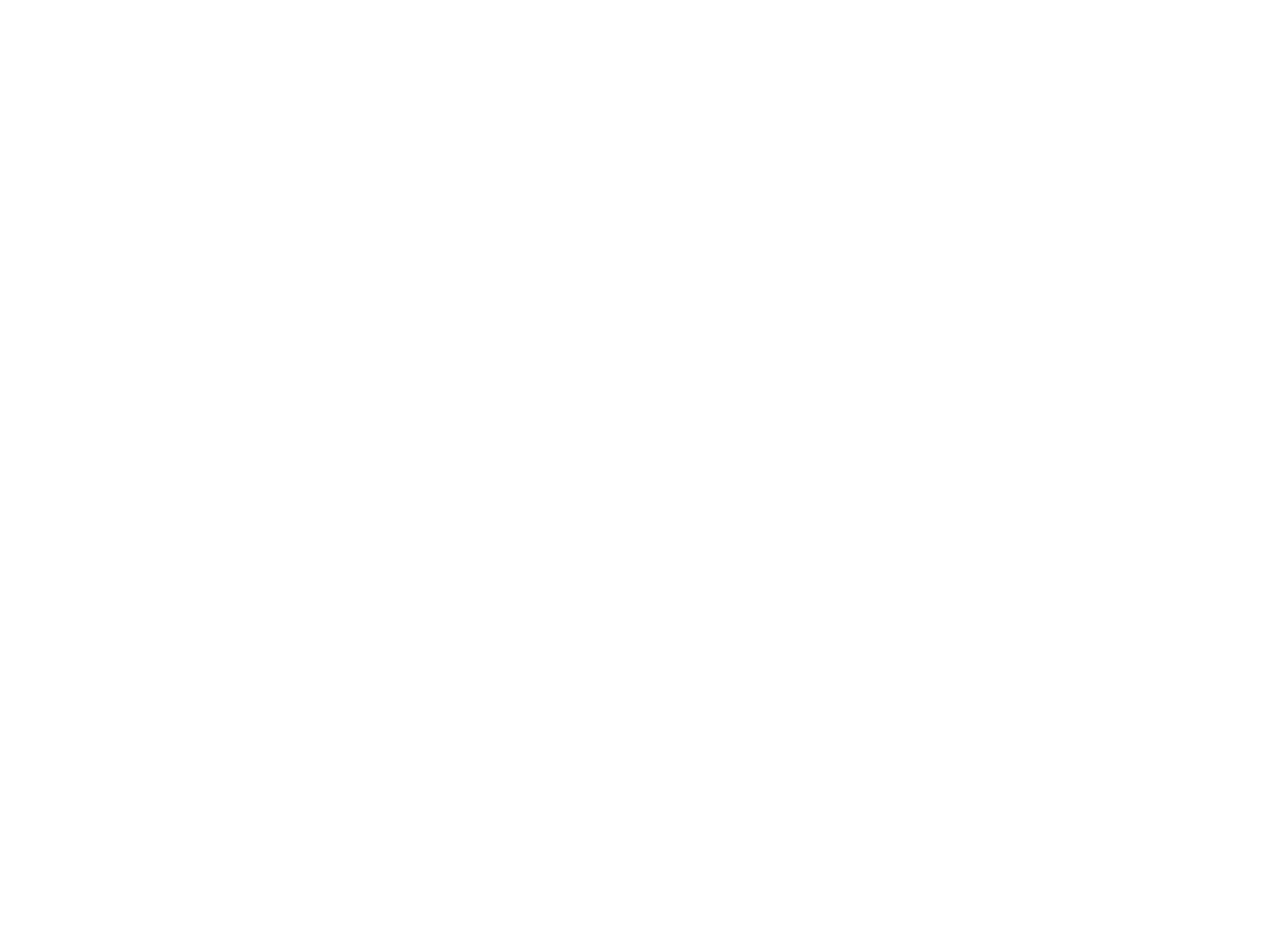
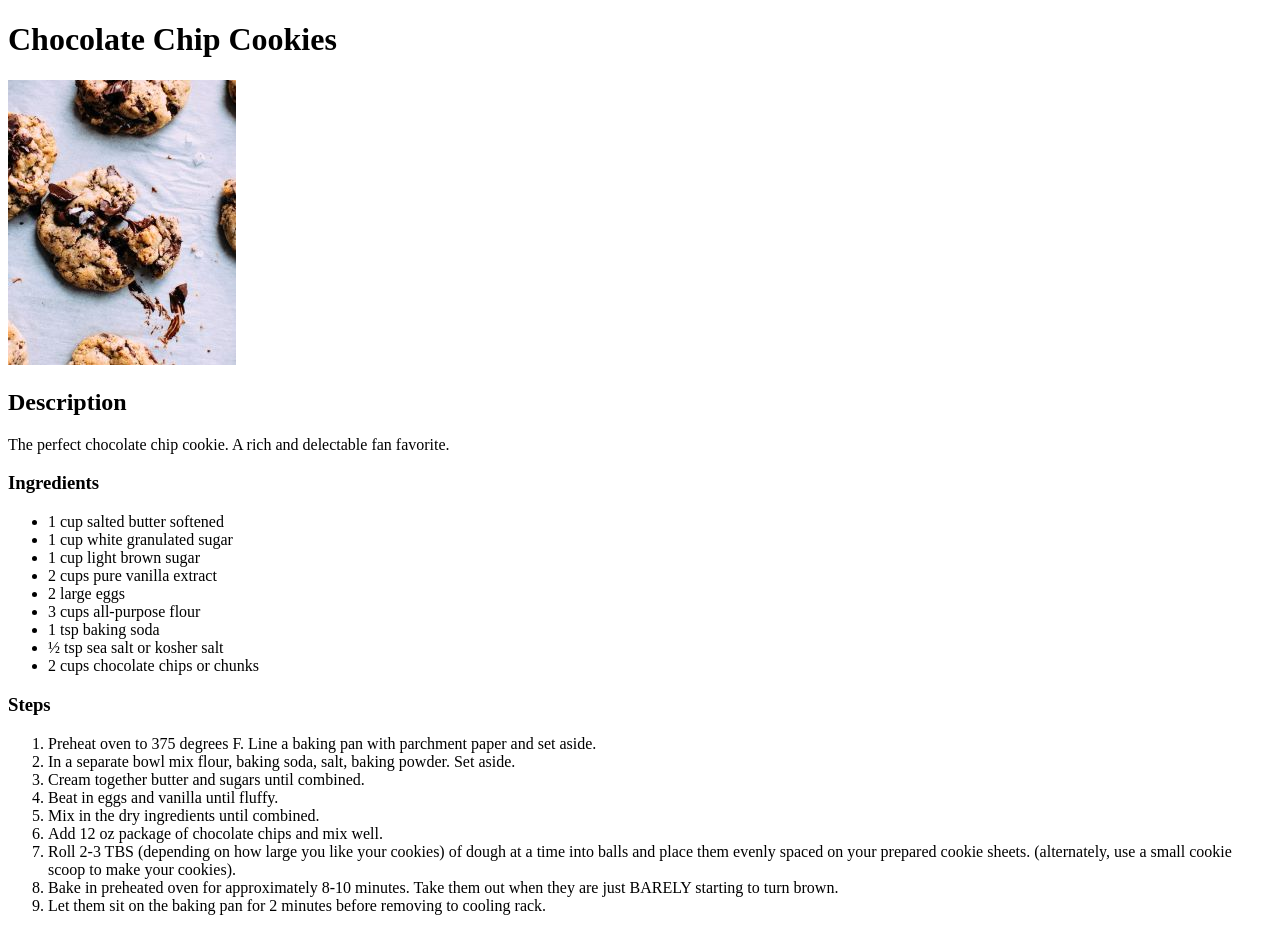
Before and after one commit to danazsou/odin-recipes, a plain HTML site: page recipes/chocolate-chip-cookies.html in a window 1280 px wide. Before the commit the page ends 800 px from the top, so only its background shows below. Drawn offline with Linux system fonts and the light colour scheme.

Commit message:
completed second iteration with choco cookies recipe

```diff
--- a/recipes/chocolate-chip-cookies.html
+++ b/recipes/chocolate-chip-cookies.html
@@ -0,0 +1,40 @@
+<!DOCTYPE html>
+<html lang="en">
+<head>
+    <meta charset="UTF-8">
+    <meta http-equiv="X-UA-Compatible" content="IE=edge">
+    <meta name="viewport" content="width=device-width, initial-scale=1.0">
+    <title>Document</title>
+</head>
+<body>
+    <h1>Chocolate Chip Cookies</h1>
+    <img src="../images/choco-cookies.jpg" alt="tray of chocolate chip cookies"/>
+    <h2>Description</h2>
+      <p>The perfect chocolate chip cookie. A rich and delectable fan favorite.</p>
+    <h3>Ingredients</h3>
+        <ul>
+            <li>1 cup salted butter softened</li>
+            <li>1 cup white granulated sugar</li>
+            <li>1 cup light brown sugar</li>
+            <li>2 cups pure vanilla extract</li>
+            <li>2 large eggs</li>
+            <li>3 cups all-purpose flour</li>
+            <li>1 tsp baking soda</li>
+            <li>½ tsp sea salt or kosher salt</li>
+            <li>2 cups chocolate chips or chunks</li>
+        </ul>
+    <h3>Steps</h3>
+      <ol>
+        <li>Preheat oven to 375 degrees F. Line a baking pan with parchment paper and set aside.</li>
+        <li>In a separate bowl mix flour, baking soda, salt, baking powder. Set aside.</li>
+        <li>Cream together butter and sugars until combined.</li>
+        <li>Beat in eggs and vanilla until fluffy.</li>
+        <li>Mix in the dry ingredients until combined.</li>
+        <li>Add 12 oz package of chocolate chips and mix well.</li>
+        <li>Roll 2-3 TBS (depending on how large you like your cookies) of dough at a time into balls and place them evenly spaced on your prepared cookie sheets. (alternately, use a small cookie scoop to make your cookies).</li>
+        <li>Bake in preheated oven for approximately 8-10 minutes. Take them out when they are just BARELY starting to turn brown.</li>
+        <li>Let them sit on the baking pan for 2 minutes before removing to cooling rack.</li>
+      </ol>
+
+</body>
+</html>
```
Also changed, not shown: index.html (+6 -3 lines), recipes/pandan-chiffon-cake.html (+16 -0 lines), images/choco-cookies.jpg (added).
